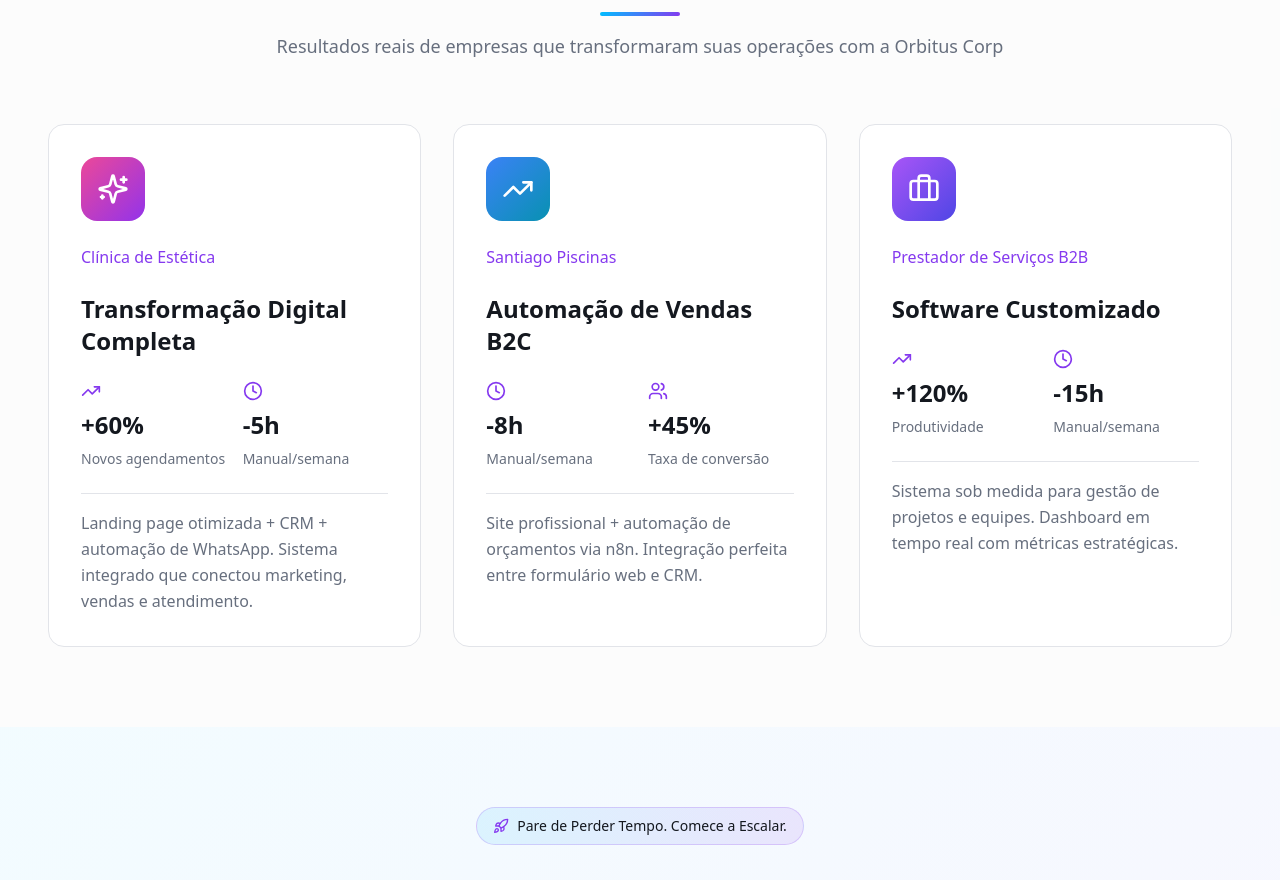
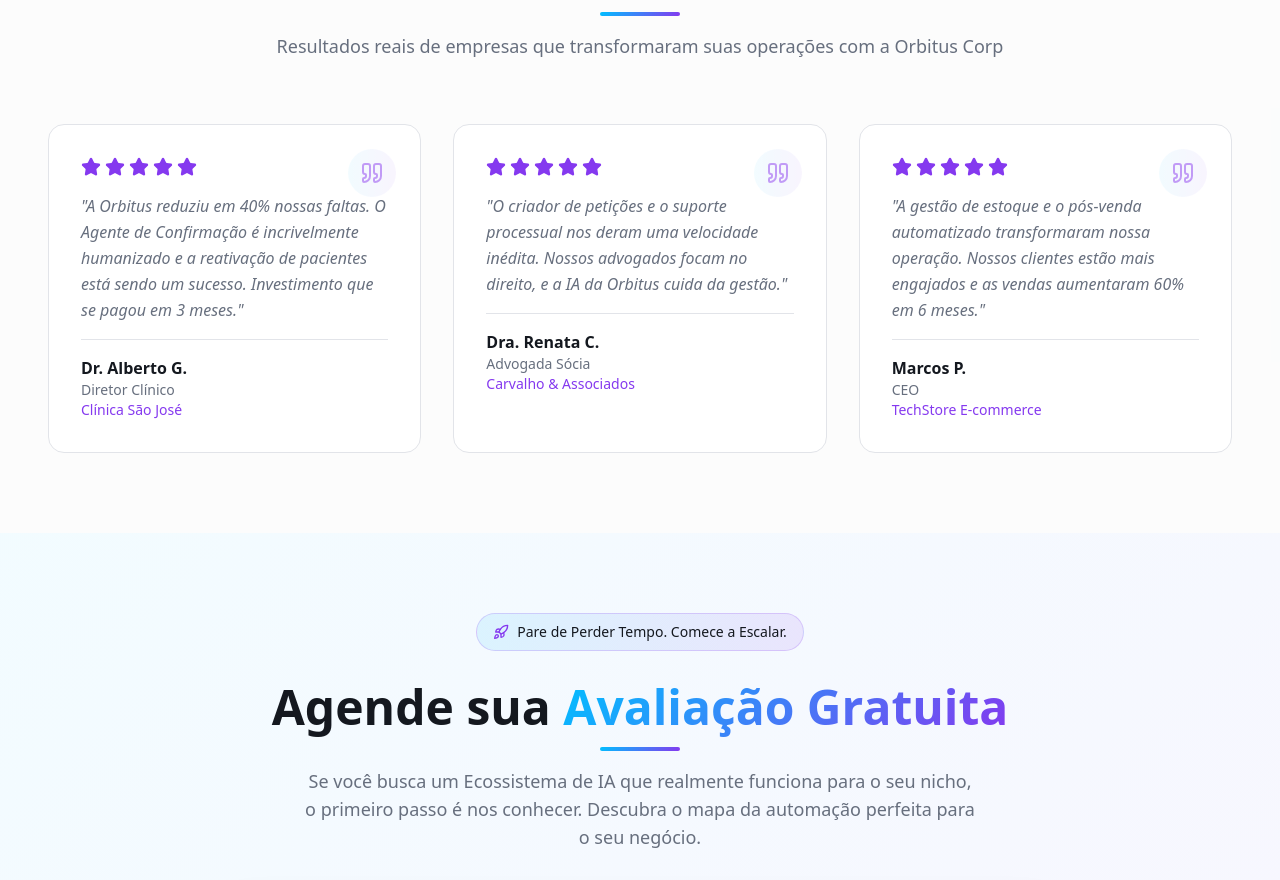
Before and after one commit to muriloalvesx/orbitus-flow-ai, a React (Vite) app: page / in a window 1280 px wide. Shown: the part 5227-6107 px from the top of the page. Built offline with nearby package versions, Linux system fonts and the light colour scheme; the HTML template or start-up script is replaced by a standard one.

Commit message:
Reverted to commit af57fdac404955c4cf16d810ec5a4d382fc3134c

```diff
--- a/src/components/Testimonials.tsx
+++ b/src/components/Testimonials.tsx
@@ -1,39 +1,27 @@
-import { Sparkles, TrendingUp, Clock, Users, Briefcase } from "lucide-react";
+import { Star, Quote } from "lucide-react";
 
 const Testimonials = () => {
-  const cases = [
+  const testimonials = [
     {
-      icon: Sparkles,
-      iconColor: "bg-gradient-to-br from-pink-500 to-purple-600",
-      category: "Clínica de Estética",
-      title: "Transformação Digital Completa",
-      metrics: [
-        { icon: TrendingUp, value: "+60%", label: "Novos agendamentos" },
-        { icon: Clock, value: "-5h", label: "Manual/semana" },
-      ],
-      description: "Landing page otimizada + CRM + automação de WhatsApp. Sistema integrado que conectou marketing, vendas e atendimento.",
+      name: "Dr. Alberto G.",
+      role: "Diretor Clínico",
+      company: "Clínica São José",
+      content: "A Orbitus reduziu em 40% nossas faltas. O Agente de Confirmação é incrivelmente humanizado e a reativação de pacientes está sendo um sucesso. Investimento que se pagou em 3 meses.",
+      rating: 5,
     },
     {
-      icon: TrendingUp,
-      iconColor: "bg-gradient-to-br from-blue-500 to-cyan-600",
-      category: "Santiago Piscinas",
-      title: "Automação de Vendas B2C",
-      metrics: [
-        { icon: Clock, value: "-8h", label: "Manual/semana" },
-        { icon: Users, value: "+45%", label: "Taxa de conversão" },
-      ],
-      description: "Site profissional + automação de orçamentos via n8n. Integração perfeita entre formulário web e CRM.",
+      name: "Dra. Renata C.",
+      role: "Advogada Sócia",
+      company: "Carvalho & Associados",
+      content: "O criador de petições e o suporte processual nos deram uma velocidade inédita. Nossos advogados focam no direito, e a IA da Orbitus cuida da gestão.",
+      rating: 5,
     },
     {
-      icon: Briefcase,
-      iconColor: "bg-gradient-to-br from-purple-500 to-indigo-600",
-      category: "Prestador de Serviços B2B",
-      title: "Software Customizado",
-      metrics: [
-        { icon: TrendingUp, value: "+120%", label: "Produtividade" },
-        { icon: Clock, value: "-15h", label: "Manual/semana" },
-      ],
-      description: "Sistema sob medida para gestão de projetos e equipes. Dashboard em tempo real com métricas estratégicas.",
+      name: "Marcos P.",
+      role: "CEO",
+      company: "TechStore E-commerce",
+      content: "A gestão de estoque e o pós-venda automatizado transformaram nossa operação. Nossos clientes estão mais engajados e as vendas aumentaram 60% em 6 meses.",
+      rating: 5,
     },
   ];
 
@@ -54,49 +42,38 @@ const Testimonials = () => {
         </div>
 
         <div className="grid md:grid-cols-3 gap-8">
-          {cases.map((caseStudy, index) => {
-            const Icon = caseStudy.icon;
-            return (
-              <div
-                key={index}
-                className="bg-card rounded-2xl p-8 border border-border hover:border-primary/50 transition-all duration-300 hover:shadow-card hover:-translate-y-2"
-              >
-                <div className="space-y-6">
-                  {/* Icon */}
-                  <div className={`w-16 h-16 rounded-2xl ${caseStudy.iconColor} flex items-center justify-center`}>
-                    <Icon className="w-8 h-8 text-white" />
-                  </div>
+          {testimonials.map((testimonial, index) => (
+            <div
+              key={index}
+              className="relative bg-card rounded-2xl p-8 border border-border hover:border-primary/50 transition-all duration-300 hover:shadow-card hover:-translate-y-2"
+            >
+              {/* Quote icon */}
+              <div className="absolute top-6 right-6 w-12 h-12 rounded-full bg-gradient-secondary flex items-center justify-center opacity-50">
+                <Quote className="w-6 h-6 text-primary" />
+              </div>
 
-                  {/* Category */}
-                  <p className="text-primary font-medium">{caseStudy.category}</p>
+              <div className="space-y-4">
+                {/* Rating */}
+                <div className="flex gap-1">
+                  {[...Array(testimonial.rating)].map((_, i) => (
+                    <Star key={i} className="w-5 h-5 fill-primary text-primary" />
+                  ))}
+                </div>
 
-                  {/* Title */}
-                  <h3 className="text-2xl font-bold text-foreground">
-                    {caseStudy.title}
-                  </h3>
+                {/* Content */}
+                <p className="text-muted-foreground leading-relaxed italic">
+                  "{testimonial.content}"
+                </p>
 
-                  {/* Metrics */}
-                  <div className="grid grid-cols-2 gap-4">
-                    {caseStudy.metrics.map((metric, metricIndex) => {
-                      const MetricIcon = metric.icon;
-                      return (
-                        <div key={metricIndex} className="space-y-2">
-                          <MetricIcon className="w-5 h-5 text-primary" />
-                          <p className="text-2xl font-bold text-foreground">{metric.value}</p>
-                          <p className="text-sm text-muted-foreground">{metric.label}</p>
-                        </div>
-                      );
-                    })}
-                  </div>
-
-                  {/* Description */}
-                  <p className="text-muted-foreground leading-relaxed pt-4 border-t border-border">
-                    {caseStudy.description}
-                  </p>
+                {/* Author */}
+                <div className="pt-4 border-t border-border">
+                  <p className="font-semibold text-foreground">{testimonial.name}</p>
+                  <p className="text-sm text-muted-foreground">{testimonial.role}</p>
+                  <p className="text-sm text-primary font-medium">{testimonial.company}</p>
                 </div>
               </div>
-            );
-          })}
+            </div>
+          ))}
         </div>
       </div>
     </section>
```
